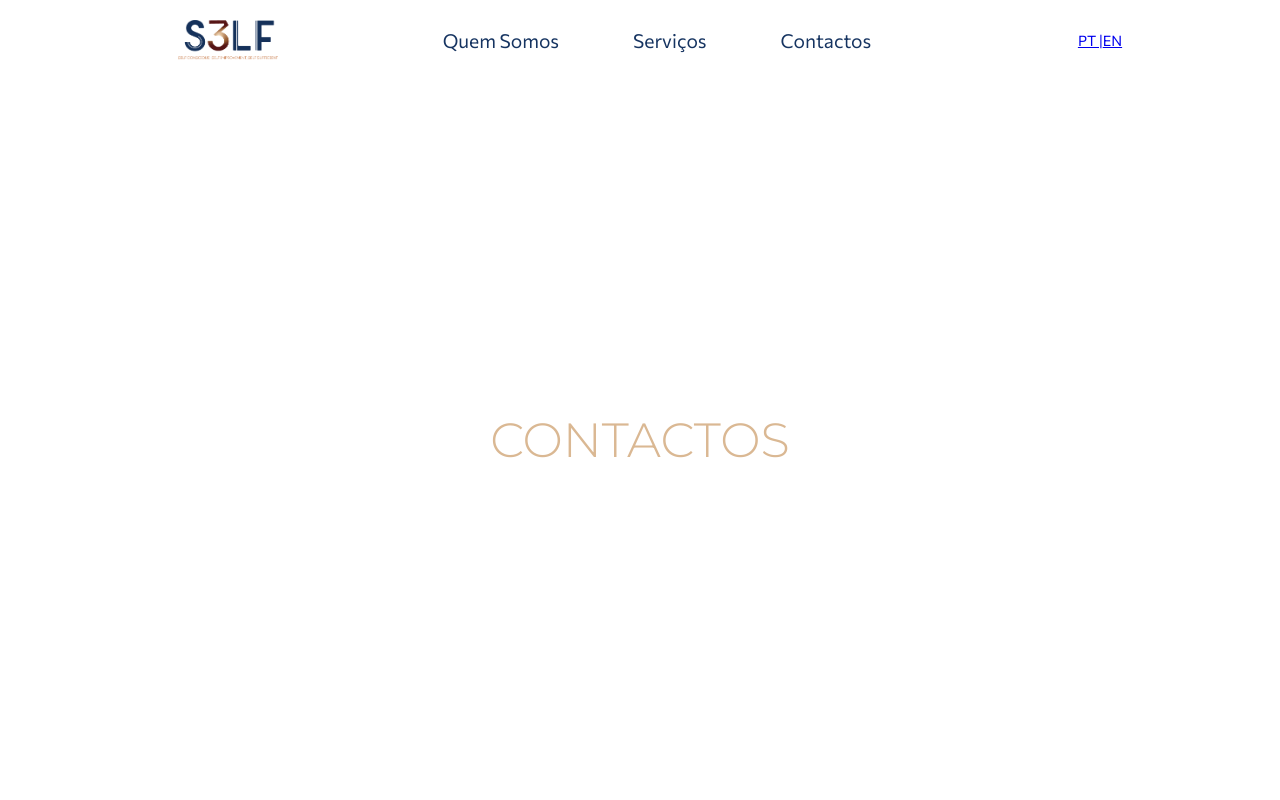
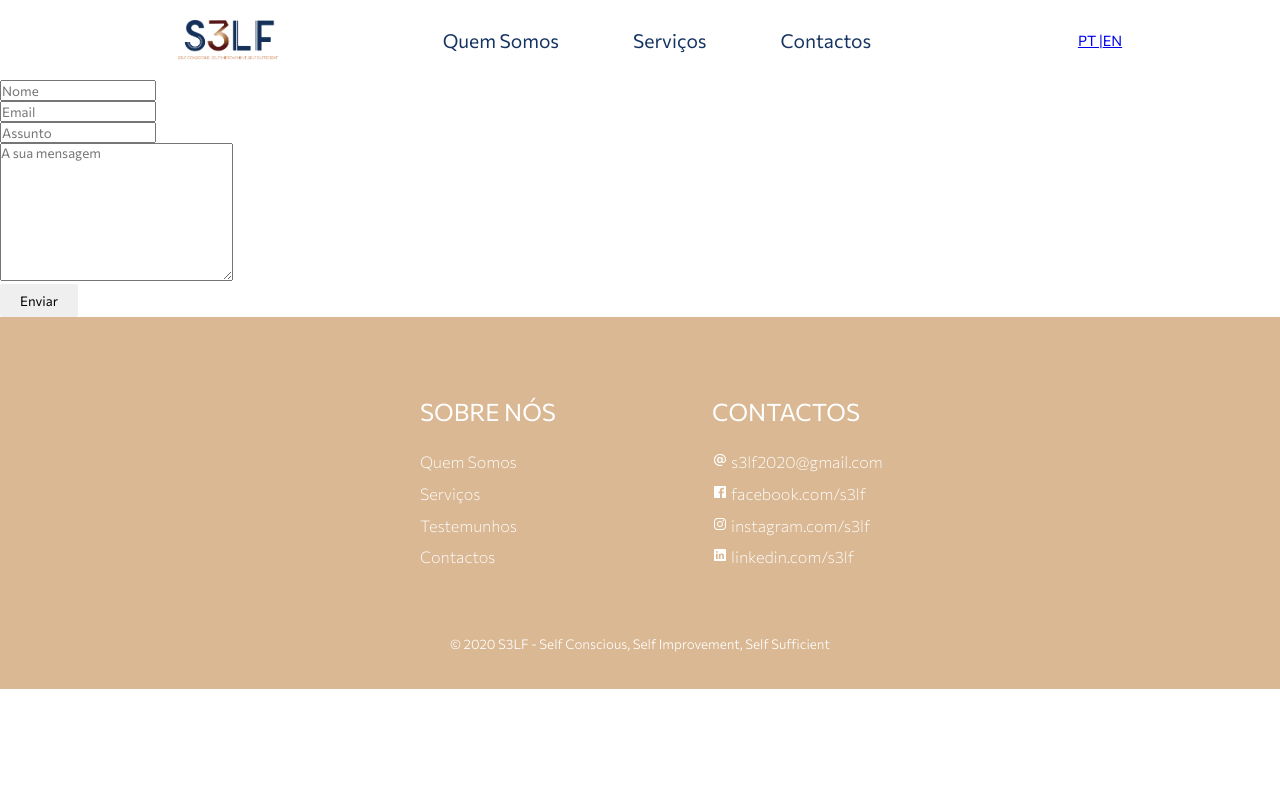
Before and after one commit to Isa1Maria/s3lf, a React (Create React App) app: page /contactos in a window 1280 px wide. Shown: the top 800 px of the page. Built offline with nearby package versions, Linux system fonts and the light colour scheme.

Commit message:
Added ContactForm

```diff
--- a/src/Componentes/Pages/Contactos.js
+++ b/src/Componentes/Pages/Contactos.js
@@ -1,6 +1,44 @@
 import React from 'react';
+import emailjs from 'emailjs';
 import '../../App.css';
 
 export default function Contactos() {
-  return <h1 className='contactos'>CONTACTOS</h1>;
+
+function sendEmail(e) {
+  e.preventDefault();
+
+  emailjs.sendForm('gmail', 'template_s3lf', e.target, 'YOUR_USER_ID')
+    .then((result) => {
+        console.log(result.text);
+    }, (error) => {
+        console.log(error.text);
+    });
+    e.target.reset()
 }
+
+  return (
+  <div>
+    <div className='container'>
+      <form onSubmit={sendEmail}>
+        <div className='row pt-5 mx-auto'>
+          <div className='col-8 form-group mx-auto'>
+            <input type='text' className='form-control' placeholder='Nome' name='nome'/>
+          </div>
+          <div className='col-8 form-group pt-2 mx-auto'>
+            <input type='email' className='form-control' placeholder='Email' name='email'/>
+          </div>
+          <div className='col-8 form-group pt-2 mx-auto'>
+            <input type='text' className='form-control' placeholder='Assunto' name='assunto'/>
+          </div>
+          <div className='col-8 form-group pt-2 mx-auto'>
+            <textarea className='form-control' id='' cols='30' rows='8' placeholder='A sua mensagem' name='messagem'></textarea>
+          </div>
+          <div className='col-8 pt-3 mx-auto'>
+            <input type='submit' className='btn btn-info' value='Enviar'></input>
+          </div>
+        </div>
+      </form>
+    </div>
+  </div>
+    )
+}
```
